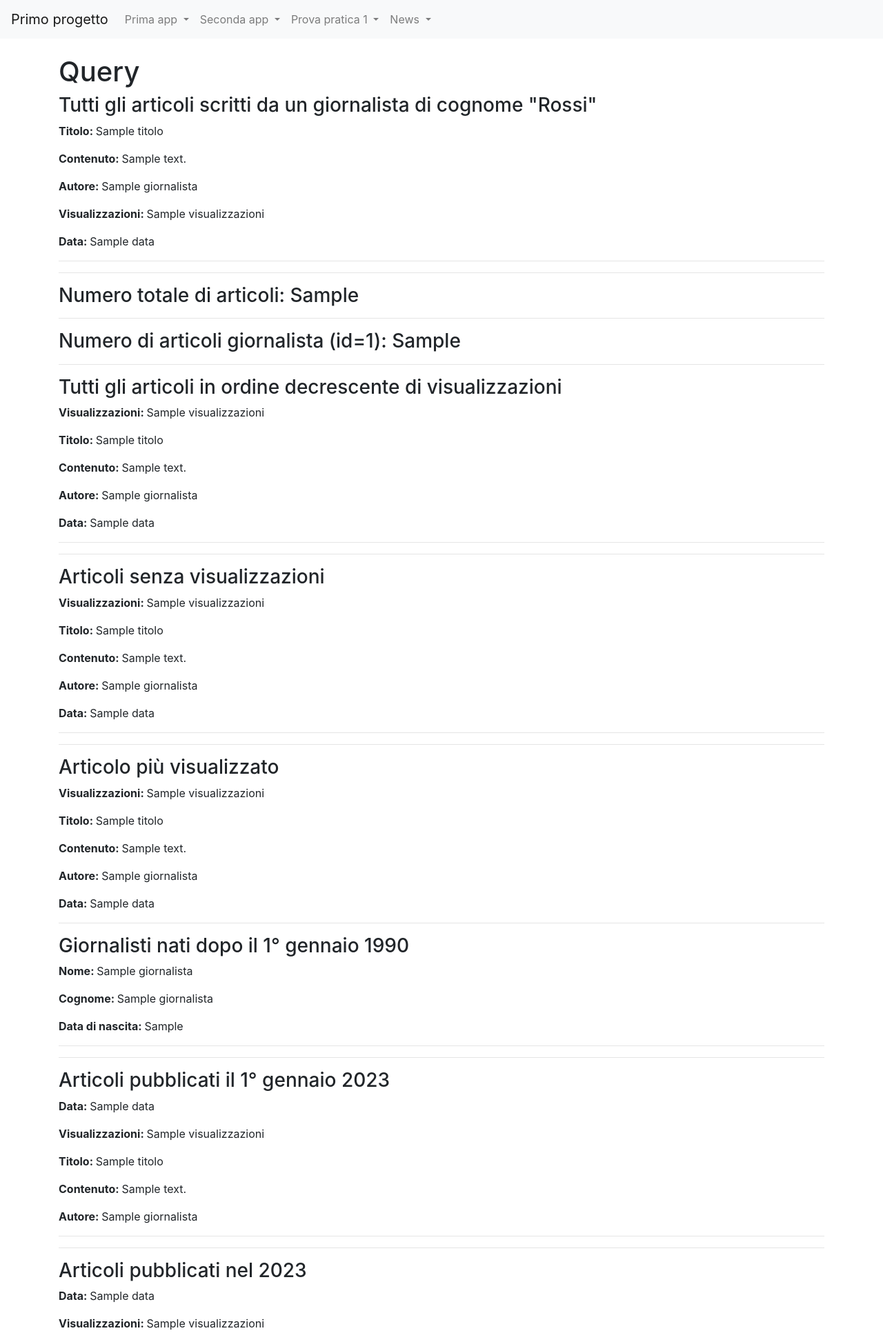
After one commit to teoPrando/primo_progetto, a Django app: template news/templates/news/query.html in a window 1280 px wide. The commit adds this page. Shown: the top 1933 px of the page at 69% size. Run offline with Django 5.2, Linux system fonts and the light colour scheme; the template is opened without the code that fills it: most values are stand-ins (such as "Sample title", 1, 10 or a date in 2020).

Commit message:
Passo 18 completato (query)

```diff
--- a/news/models.py
+++ b/news/models.py
@@ -1,9 +1,13 @@
 from django.db import models
+from django.core.validators import MinValueValidator,MaxValueValidator #permette di controllare i valori minimi e massimi(es: visualizzazioni >0)
+from django.core.exceptions import ValidationError
+from django.utils import timezone
 
 # Create your models here.
 class Giornalista (models.Model):
     nome=models.CharField(max_length=20) #stringhe di lunghezza massima 20
     cognome=models.CharField(max_length=20)
+    anno_di_nascita=models.DateField(null=True,validators=[MaxValueValidator(limit_value=timezone.now().date(), message="La data di nascita non può essere nel futuro.")])
 
     def __str__(self): #metodo toString
         return self.nome + " "+self.cognome
@@ -19,6 +23,8 @@ class Articolo(models.Model):
     giornalista=models.ForeignKey(Giornalista,on_delete=models.CASCADE,related_name="articoli")#foreign key che si collega alla tabella Giornalisti
     #Se viene eliminato un giornalista, vengono eliminati tutti i suoi articoli (ON DELETE CASCADE)
     #con related_name, posso accedere agli articoli scritti dal giornalista con (oggetto_giornalista).articoli.all()
+    visualizzazioni=models.IntegerField(MinValueValidator(0),default=0) #controlla che sia >=0
+    data=models.DateField(null=True,validators=[MaxValueValidator(limit_value=timezone.now().date(), message="La data non può essere nel futuro.")])
 
     def __str__(self): #metodo toString
         return self.titolo
--- /dev/null
+++ b/news/templates/news/query.html
@@ -0,0 +1,223 @@
+{% extends 'base.html' %}
+{%block title%}
+    Query
+{%endblock title%}
+
+{%block content%}
+    <h1>Query</h1>
+    <!--Query 1-->
+    <h3>Tutti gli articoli scritti da un giornalista di cognome "Rossi"</h3>
+    {% if articoli_cognome %} <!--se la lista NON è vuota-->
+        {% for articolo in articoli_cognome %}
+            <p><strong>Titolo: </strong>{{ articolo.titolo }}</p>
+            <p><strong>Contenuto: </strong>{{ articolo.contenuto }}</p>
+            <p><strong>Autore: </strong>{{ articolo.giornalista}}</p>
+            <p><strong>Visualizzazioni: </strong>{{ articolo.visualizzazioni}}</p>
+            <p><strong>Data: </strong>{{ articolo.data}}</p>
+            <hr>
+        {% endfor %}
+    {% else %} <!--se la lista è vuota-->
+        <p>Nessun articolo presente </p>
+    {% endif %}
+
+    <hr>
+
+    <!--Query 2-->
+    <h3>Numero totale di articoli: {{numero_totale_articoli}}</h3>
+
+    <hr>
+
+    <!--Query 3-->
+    <h3>Numero di articoli giornalista (id=1): {{numero_articoli_giornalista_1}}</h3>
+
+    <hr>
+
+    <!--Query 4-->
+    <h3>Tutti gli articoli in ordine decrescente di visualizzazioni</h3>
+    {% if articoli_ordinati %} <!--se la lista NON è vuota-->
+        {% for articolo in articoli_ordinati %}
+            <p><strong>Visualizzazioni: </strong>{{ articolo.visualizzazioni}}</p>
+            <p><strong>Titolo: </strong>{{ articolo.titolo }}</p>
+            <p><strong>Contenuto: </strong>{{ articolo.contenuto }}</p>
+            <p><strong>Autore: </strong>{{ articolo.giornalista}}</p>
+            <p><strong>Data: </strong>{{ articolo.data}}</p>
+            <hr>
+        {% endfor %}
+    {% else %} <!--se la lista è vuota-->
+        <p>Nessun articolo presente </p>
+    {% endif %}
+
+    <hr>
+
+    <!--Query 5-->
+    <h3>Articoli senza visualizzazioni</h3>
+    {% if articoli_senza_visualizzazioni %} <!--se la lista NON è vuota-->
+        {% for articolo in articoli_senza_visualizzazioni %}
+            <p><strong>Visualizzazioni: </strong>{{ articolo.visualizzazioni}}</p>
+            <p><strong>Titolo: </strong>{{ articolo.titolo }}</p>
+            <p><strong>Contenuto: </strong>{{ articolo.contenuto }}</p>
+            <p><strong>Autore: </strong>{{ articolo.giornalista}}</p>
+            <p><strong>Data: </strong>{{ articolo.data}}</p>
+            <hr>
+        {% endfor %}
+    {% else %} <!--se la lista è vuota-->
+        <p>Nessun articolo</p>
+    {% endif %}
+
+    <hr>
+
+    <!--Query 6-->
+    <h3>Articolo più visualizzato</h3>
+    {% if articolo_piu_visualizzato %} <!--Se c'è almeno un articolo nel db-->
+        <p><strong>Visualizzazioni: </strong>{{ articolo_piu_visualizzato.visualizzazioni}}</p>
+        <p><strong>Titolo: </strong>{{ articolo_piu_visualizzato.titolo }}</p>
+        <p><strong>Contenuto: </strong>{{ articolo_piu_visualizzato.contenuto }}</p>
+        <p><strong>Autore: </strong>{{ articolo_piu_visualizzato.giornalista}}</p>
+        <p><strong>Data: </strong>{{ articolo.data}}</p>
+    {% else %}
+        <p>Nessun articolo presente</p>
+    {% endif %}
+
+    <hr>
+
+    <!--Query 7-->
+    <h3>Giornalisti nati dopo il 1° gennaio 1990</h3>
+    {% if giornalisti_data %} <!--se la lista NON è vuota-->
+        {%for giornalista in giornalisti_data%} <!--giornalisti è l'array che viene riempito con gli oggetti letti nella funzione home-->
+            <p><strong>Nome: </strong>{{ giornalista.nome }}</p>
+            <p><strong>Cognome: </strong>{{ giornalista.cognome }}</p>
+            <p><strong>Data di nascita: </strong>{{ giornalista.anno_di_nascita }}</p>
+            <hr>
+        {%endfor%}
+    {% else %}
+        <p>Nessun giornalista</p>
+    {% endif %}
+
+    <hr>
+
+    <!--Query 8-->
+    <h3>Articoli pubblicati il 1° gennaio 2023</h3>
+    {% if articoli_del_giorno %} <!--se la lista NON è vuota-->
+        {% for articolo in articoli_del_giorno %}
+            <p><strong>Data: </strong>{{ articolo.data}}</p>
+            <p><strong>Visualizzazioni: </strong>{{ articolo.visualizzazioni}}</p>
+            <p><strong>Titolo: </strong>{{ articolo.titolo }}</p>
+            <p><strong>Contenuto: </strong>{{ articolo.contenuto }}</p>
+            <p><strong>Autore: </strong>{{ articolo.giornalista}}</p>
+            <hr>
+        {% endfor %}
+    {% else %}
+        <p>Nessun articolo in questo giorno</p>
+    {% endif %}
+
+    <hr>
+
+    <!--Query 9-->
+    <h3>Articoli pubblicati nel 2023</h3>
+    {% if articoli_periodo %} <!--se la lista NON è vuota-->
+        {% for articolo in articoli_periodo %}
+            <p><strong>Data: </strong>{{ articolo.data}}</p>
+            <p><strong>Visualizzazioni: </strong>{{ articolo.visualizzazioni}}</p>
+            <p><strong>Titolo: </strong>{{ articolo.titolo }}</p>
+            <p><strong>Contenuto: </strong>{{ articolo.contenuto }}</p>
+            <p><strong>Autore: </strong>{{ articolo.giornalista}}</p>
+            <hr>
+        {% endfor %}
+    {% else %}
+        <p>Nessun articolo in questo periodo</p>
+    {% endif %}
+
+    <hr>
+
+    <!--Query 10-->
+    <h3>Articoli pubblicati da giornalisti nati prima del 1980</h3>
+    {% if articoli_giornalisti_nati %} <!--se la lista NON è vuota-->
+        {% for articolo in articoli_giornalisti_nati %}
+            <p><strong>Data: </strong>{{ articolo.data}}</p>
+            <p><strong>Visualizzazioni: </strong>{{ articolo.visualizzazioni}}</p>
+            <p><strong>Titolo: </strong>{{ articolo.titolo }}</p>
+            <p><strong>Contenuto: </strong>{{ articolo.contenuto }}</p>
+            <p><strong>Autore: </strong>{{ articolo.giornalista}}</p>
+            <hr>
+        {% endfor %}
+    {% else %}
+        <p>Nessun articolo</p>
+    {% endif %}
+
+    <hr>
+
+    <!--Query 11-->
+    <h3>Giornalista più giovane</h3>
+    {% if giornalista_giovane%} <!--se l'oggetto' NON è None-->
+        <p><strong>Nome: </strong>{{ giornalista_giovane.nome }}</p>
+        <p><strong>Cognome: </strong>{{ giornalista_giovane.cognome }}</p>
+        <p><strong>Data di nascita: </strong>{{ giornalista_giovane.anno_di_nascita }}</p>
+    {% else %}
+        <p>Nessun giornalista presente</p>
+    {% endif %}
+
+    <hr>
+
+    <!--Query 12-->
+    <h3>Giornalista più anziano</h3>
+    {% if giornalista_anziano%} <!--se l'oggetto' NON è None-->
+        <p><strong>Nome: </strong>{{ giornalista_anziano.nome }}</p>
+        <p><strong>Cognome: </strong>{{ giornalista_anziano.cognome }}</p>
+        <p><strong>Data di nascita: </strong>{{ giornalista_anziano.anno_di_nascita }}</p>
+    {% else %}
+        <p>Nessun giornalista presente</p>
+    {% endif %}
+
+    <hr>
+
+    <!--Query 13-->
+    <h3>Ultimi 5 articoli pubblicati</h3>
+    {% if ultimi %} <!--se la lista NON è vuota-->
+        {% for articolo in ultimi %}
+            <p><strong>Visualizzazioni: </strong>{{ articolo.visualizzazioni}}</p>
+            <p><strong>Titolo: </strong>{{ articolo.titolo }}</p>
+            <p><strong>Contenuto: </strong>{{ articolo.contenuto }}</p>
+            <p><strong>Autore: </strong>{{ articolo.giornalista}}</p>
+            <p><strong>Data: </strong>{{ articolo.data}}</p>
+            <hr>
+        {% endfor %}
+    {% else %}
+        <p>Nessun articolo presente</p>
+    {% endif %}
+
+    <hr>
+
+    <!--Query 14-->
+    <h3>Articoli con più di 100 visualizzazioni</h3>
+    {% if articoli_minime_visualizzazioni %} <!--se la lista NON è vuota-->
+        {% for articolo in articoli_minime_visualizzazioni %}
+            <p><strong>Visualizzazioni: </strong>{{ articolo.visualizzazioni}}</p>
+            <p><strong>Titolo: </strong>{{ articolo.titolo }}</p>
+            <p><strong>Contenuto: </strong>{{ articolo.contenuto }}</p>
+            <p><strong>Autore: </strong>{{ articolo.giornalista}}</p>
+            <p><strong>Data: </strong>{{ articolo.data}}</p>
+            <hr>
+        {% endfor %}
+    {% else %}
+        <p>Nessun articolo</p>
+    {% endif %}
+
+    <hr>
+
+    <!--Query 15-->
+    <h3>Articoli che contengono nel titolo la parola 'importante'</h3>
+    {% if articoli_parola %} <!--se la lista NON è vuota-->
+        {% for articolo in articoli_parola %}
+            <p><strong>Visualizzazioni: </strong>{{ articolo.visualizzazioni}}</p>
+            <p><strong>Titolo: </strong>{{ articolo.titolo }}</p>
+            <p><strong>Contenuto: </strong>{{ articolo.contenuto }}</p>
+            <p><strong>Autore: </strong>{{ articolo.giornalista}}</p>
+            <p><strong>Data: </strong>{{ articolo.data}}</p>
+            <hr>
+        {% endfor %}
+    {% else %}
+        <p>Nessun articolo</p>
+    {% endif %}
+
+    <hr>
+{%endblock content%}
--- a/news/urls.py
+++ b/news/urls.py
@@ -1,5 +1,5 @@
 from django.urls import path
-from .views import home,articoloDetailView,lista_articoli
+from .views import home,articoloDetailView,lista_articoli,queryBase
 
 
 app_name="news"
@@ -8,6 +8,8 @@ urlpatterns=[
     path('',home,name="homeview"),
     path('articoli/<int:pk>',articoloDetailView,name="articoloDetail"),  #quando digiterò l'url, al posto di <int:pk> dovrò mettere la primary key di articolo
     path('lista_articoli/',lista_articoli,name="lista_articoli"), # quando non digito niente dopo lista_articoli pk=None
-    path('lista_articoli/<int:pk>',lista_articoli,name="lista_articoli")  #quando digiterò l'url, al posto di <int:pk> dovrò mettere la primary key di giornalista
+    path('lista_articoli/<int:pk>',lista_articoli,name="lista_articoli"),  #quando digiterò l'url, al posto di <int:pk> dovrò mettere la primary key di giornalista
+    path('query',queryBase,name="query_base")
+
 
 ]
--- a/templates/base.html
+++ b/templates/base.html
@@ -63,6 +63,7 @@
         <div class="dropdown-menu" aria-labelledby="navbarDropdown">
           <a class="dropdown-item" href="{% url 'news:homeview' %}">Home</a>
           <a class="dropdown-item" href="{% url 'news:lista_articoli' %}">Articoli</a>
+          <a class="dropdown-item" href="{% url 'news:query_base' %}">Query</a>
         </div>
       </li>
 
```
Also changed, not shown: news/views.py (+59 -0 lines), db.sqlite3, news/migrations/0004_articolo_data_articolo_visualizzazioni_and_more.py (added).
